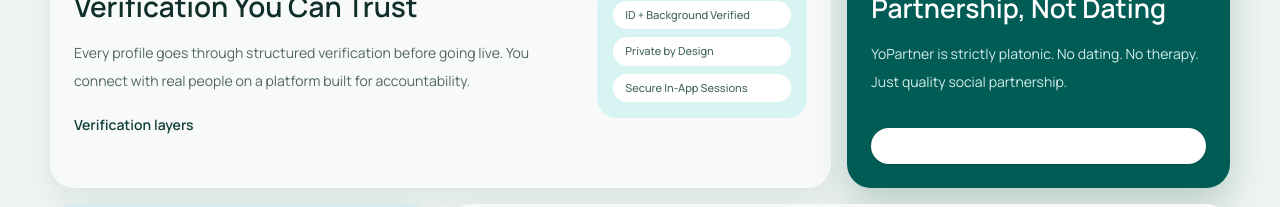
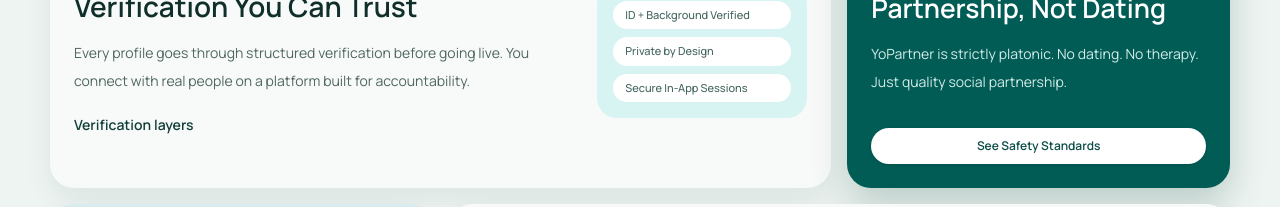
Before and after one commit to Malachite-Portfolio/yopartner, a Next.js app: page / in a window 1280 px wide. Shown: the part 1120-1327 px from the top of the page. Built offline with nearby package versions, Linux system fonts and the light colour scheme; no server answers.

Commit message:
fix(home): restore safety CTA contrast

```diff
--- a/app/page.tsx
+++ b/app/page.tsx
@@ -83,7 +83,7 @@
               </span>
               <h3 className="mt-4 text-[1.65rem] font-semibold">Partnership, Not Dating</h3>
               <p className="mt-3 text-sm leading-7 text-[#d4ece8]">YoPartner is strictly platonic. No dating. No therapy. Just quality social partnership.</p>
-              <Link href="/trust-safety" className="mt-8 inline-flex h-9 w-full items-center justify-center rounded-full bg-white text-xs font-semibold text-[#0b4e47] shadow-sm">
+              <Link href="/trust-safety" className="mt-8 inline-flex h-9 w-full items-center justify-center rounded-full bg-white text-xs font-semibold !text-[#0b4e47] shadow-sm">
                 See Safety Standards
               </Link>
             </article>
```
